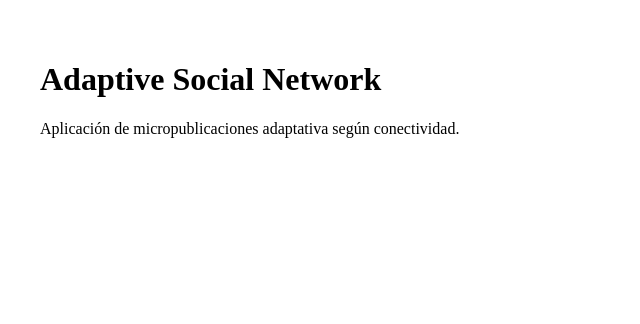
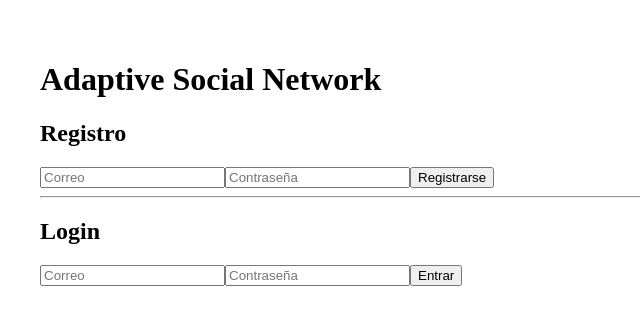
Before and after one commit to Andreabafa1444/adaptive-social-network, a React (Create React App) app: page / in a window 1280 px wide. Shown: the top 324 px of the page, without its empty margins (0-640 px from the left). Built offline with nearby package versions, Linux system fonts and the light colour scheme.

Commit message:
authentication completada en firestore

```diff
--- a/src/App.js
+++ b/src/App.js
@@ -1,8 +1,13 @@
+import Register from "./pages/Register";
+import Login from "./pages/Login";
+
 function App() {
   return (
     <div style={{ padding: "2rem" }}>
       <h1>Adaptive Social Network</h1>
-      <p>Aplicación de micropublicaciones adaptativa según conectividad.</p>
+      <Register />
+      <hr />
+      <Login />
     </div>
   );
 }
--- /dev/null
+++ b/src/pages/Login.js
@@ -0,0 +1,42 @@
+import { useState } from "react";
+import { auth } from "../services/firebase";
+import { signInWithEmailAndPassword } from "firebase/auth";
+
+function Login() {
+  const [email, setEmail] = useState("");
+  const [password, setPassword] = useState("");
+
+  const handleLogin = async (e) => {
+    e.preventDefault();
+
+    try {
+      await signInWithEmailAndPassword(auth, email, password);
+      alert("Inicio de sesión correcto");
+    } catch (error) {
+      alert(error.message);
+    }
+  };
+
+  return (
+    <div>
+      <h2>Login</h2>
+      <form onSubmit={handleLogin}>
+        <input
+          type="email"
+          placeholder="Correo"
+          value={email}
+          onChange={(e) => setEmail(e.target.value)}
+        />
+        <input
+          type="password"
+          placeholder="Contraseña"
+          value={password}
+          onChange={(e) => setPassword(e.target.value)}
+        />
+        <button type="submit">Entrar</button>
+      </form>
+    </div>
+  );
+}
+
+export default Login;
--- /dev/null
+++ b/src/pages/Register.js
@@ -0,0 +1,57 @@
+import { useState } from "react";
+import { auth, db } from "../services/firebase";
+import { createUserWithEmailAndPassword } from "firebase/auth";
+import { doc, setDoc } from "firebase/firestore";
+
+function Register() {
+  const [email, setEmail] = useState("");
+  const [password, setPassword] = useState("");
+
+  const handleRegister = async (e) => {
+    e.preventDefault();
+
+    try {
+      // 1. Crear usuario en Firebase Authentication
+      const userCredential = await createUserWithEmailAndPassword(
+        auth,
+        email,
+        password
+      );
+
+      const user = userCredential.user;
+
+      // 2. Guardar usuario en Firestore
+      await setDoc(doc(db, "users", user.uid), {
+        email: user.email,
+        createdAt: new Date()
+      });
+
+      alert("Usuario registrado correctamente");
+    } catch (error) {
+      alert(error.message);
+    }
+  };
+
+  return (
+    <div>
+      <h2>Registro</h2>
+      <form onSubmit={handleRegister}>
+        <input
+          type="email"
+          placeholder="Correo"
+          value={email}
+          onChange={(e) => setEmail(e.target.value)}
+        />
+        <input
+          type="password"
+          placeholder="Contraseña"
+          value={password}
+          onChange={(e) => setPassword(e.target.value)}
+        />
+        <button type="submit">Registrarse</button>
+      </form>
+    </div>
+  );
+}
+
+export default Register;
```
